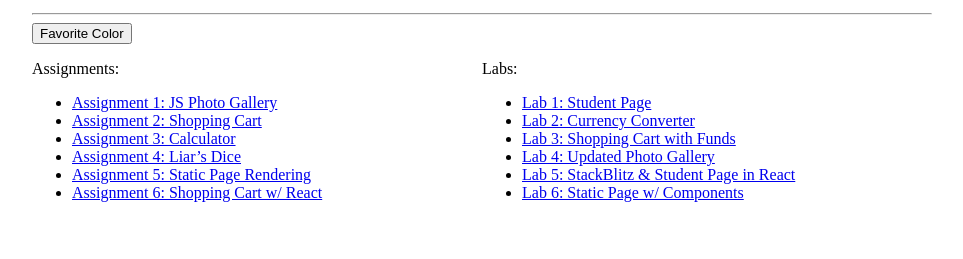
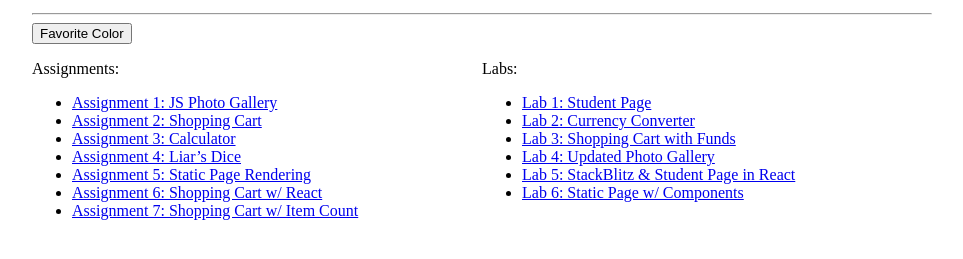
Before and after one commit to uscwebdev/itp301-submissions-HaozheLu, a plain HTML site: page index.html in a window 1280 px wide. Shown: the part 101-360 px from the top of the page, without its empty margins (158-1121 px from the left). Drawn offline with Linux system fonts and the light colour scheme.

Commit message:
assignment_07 submission

```diff
--- a/index.html
+++ b/index.html
@@ -55,6 +55,7 @@
                         <li><a href="assignment_04/assignment_04.html">Assignment 4: Liar’s Dice</a></li>
                         <li><a href="https://stackblitz.com/edit/react-5dgask?file=src%2Findex.js">Assignment 5: Static Page Rendering</a></li>
                         <li><a href="https://stackblitz.com/edit/react-6llthm?file=src%2Findex.js">Assignment 6: Shopping Cart w/ React</a></li>
+                        <li><a href="https://stackblitz.com/edit/react-gvk3ja?file=src%2FProduct.js">Assignment 7: Shopping Cart w/ Item Count</a></li>
                     </ul>
                 </div>
                 <div id="main4">
```
Also changed, not shown: 1 other file.
